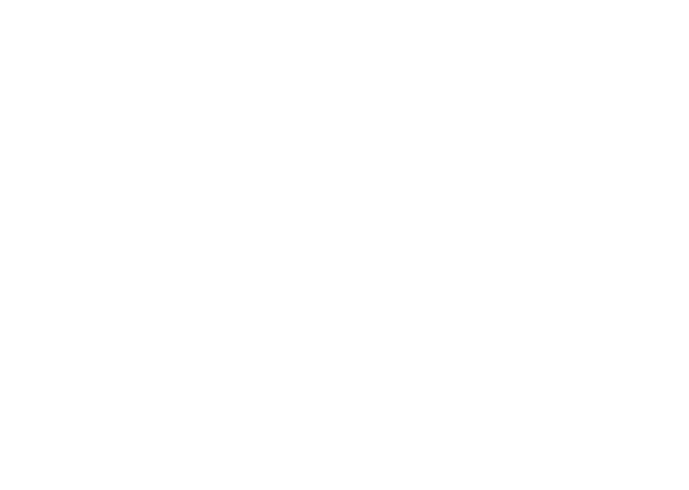
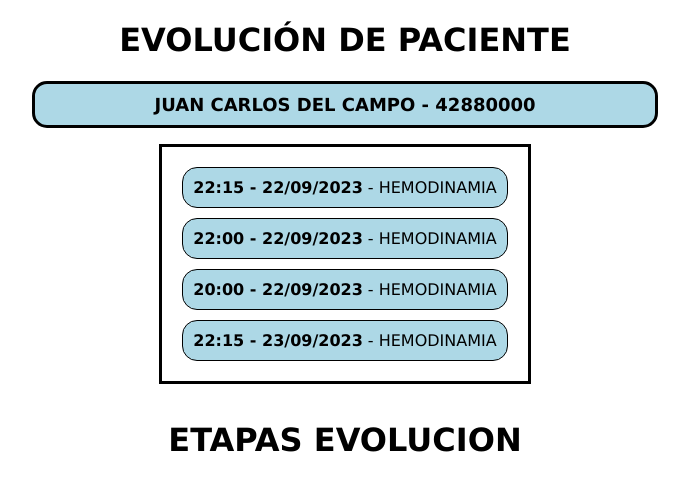
Before and after one commit to DanielAizcorbe/pae-v2, a React (Create React App) app: page / in a window 1280 px wide. Shown: the top 490 px of the page, without its empty margins (295-984 px from the left). Built offline with nearby package versions, Linux system fonts and the light colour scheme; the HTML template or start-up script is replaced by a standard one.

Commit message:
add componentes de la pantalla principal

```diff
--- /dev/null
+++ b/demo-pantallas/styles.css
@@ -0,0 +1,90 @@
+* {
+    font-family: Verdana, Geneva, Tahoma, sans-serif
+}
+
+html, .buscar-paciente  {
+    padding: 0;
+    margin: 0;
+}
+
+h1 {
+    display: flex;
+    padding: 10px;
+    text-align: center;
+    justify-content: center;
+    align-items: center;
+    font-size: 48px;
+}
+
+input[type=number]::-webkit-inner-spin-button,
+input[type=number]::-webkit-outer-spin-button {
+  -webkit-appearance: none;
+  margin: 0;
+}
+
+input[type=number] {
+  -moz-appearance: textfield; /* Firefox */
+}
+
+.container {
+    display: flex;
+    flex-direction: column;
+    width: 100%;
+    height: 40vh;
+    align-items: center;
+    justify-content: center;
+}
+
+label input {
+    width: 500px;
+    outline: none;
+    padding: 0;
+    margin: 0;
+    text-align: center;
+}
+
+button {
+    height: 30px;
+    margin: 0;
+    padding: 0;
+    border: 1px solid black;
+}
+
+label {
+    width: 100%;
+    display: flex;
+}
+
+.search-bar {
+    display: flex;
+    flex-direction: row;
+}
+
+table {
+    text-align: left;
+    width: 400px;
+}
+
+tr {
+    height: 40px;
+    padding: 20px;
+}
+
+.datos-paciente {
+    display: flex;
+    flex-direction: column;
+    justify-content: flex-start;
+    align-items: center;
+    width: 500px;
+    height: 500px;
+    border: 2px solid black;
+    padding: 20px;
+}
+
+.datos-paciente h2{
+    width: 400px;
+    display: flex;
+    justify-content: flex-start;
+    align-items: center;
+    margin-bottom: 60px;
+}
--- a/public/index.html
+++ b/public/index.html
@@ -24,7 +24,7 @@
       work correctly both with client-side routing and a non-root public URL.
       Learn how to configure a non-root public URL by running `npm run build`.
     -->
-    <title>React App</title>
+    <title>PAE - DEMO</title>
   </head>
   <body>
     <noscript>You need to enable JavaScript to run this app.</noscript>
--- a/src/App.css
+++ b/src/App.css
@@ -1,38 +1,68 @@
-.App {
-  text-align: center;
+:root {
+  --color-texto: black;
+  --fondo-resaltado: lightblue;
+  --text-family: "Verdana" , san-serif;
 }
 
-.App-logo {
-  height: 40vmin;
-  pointer-events: none;
+* {
+  font-family: var(--text-family);
 }
 
-@media (prefers-reduced-motion: no-preference) {
-  .App-logo {
-    animation: App-logo-spin infinite 20s linear;
-  }
+/*DATOS PACIENTE*/
+
+.App {
+  display: flex;
+  flex-direction: column;
+  justify-content: center;
+  align-items: center;
+  width: 100%;
+  height: 100%;
 }
 
-.App-header {
-  background-color: #282c34;
-  min-height: 100vh;
+.datos-paciente-container {
+  border: 3px solid black;
+  border-radius: 15px;
+  max-width: 50vw;
+  min-width: 600px;
   display: flex;
-  flex-direction: column;
   align-items: center;
   justify-content: center;
-  font-size: calc(10px + 2vmin);
-  color: white;
+  padding: 10px;
+  background-color: var(--fondo-resaltado);
 }
 
-.App-link {
-  color: #61dafb;
+.datos-paciente-container span {
+  color: var(--color-texto);
+  font-size: large;
+  font-weight: bolder;
 }
 
-@keyframes App-logo-spin {
-  from {
-    transform: rotate(0deg);
-  }
-  to {
-    transform: rotate(360deg);
-  }
+/* EVOLUCIONES ANTERIORES*/
+
+.evoluaciones-container {
+  border: 3px solid black;
+  padding: 20px;
+  list-style-type: none;
 }
+
+.evoluaciones-container li {
+  margin-bottom: 10px;
+  border: 1px solid black;
+  border-radius: 15px;
+  padding: 10px;
+  cursor: pointer;
+  background-color: var(--fondo-resaltado);
+}
+
+.evoluaciones-container li:hover {
+  background-color: lightseagreen;
+}
+
+.evoluaciones-container li span {
+  color: black;
+  font-weight: bolder;
+}
+
+.evoluaciones-container li:last-child {
+  margin-bottom: 0;
+}
--- a/src/App.js
+++ b/src/App.js
@@ -1,25 +1,21 @@
-import logo from './logo.svg';
+import { DatosPaciente } from "./components/DatosPaciente";
+import { EvoluacionesAnteriores } from "./components/EvoluacionesAnteriores";
+import { EtapasEvolucion } from "./components/EtapasEvolucion";
 import './App.css';
+
+const nombrePaciente = "JUAN CARLOS DEL CAMPO";
+const documentoPaciente = "42880000";
 
 function App() {
   return (
     <div className="App">
-{/*       <header className="App-header">
-        <img src={logo} className="App-logo" alt="logo" />
-        <p>
-          Edit <code>src/App.js</code> and save to reload.
-        </p>
-        <a
-          className="App-link"
-          href="https://reactjs.org"
-          target="_blank"
-          rel="noopener noreferrer"
-        >
-          Learn React
-        </a>
-      </header> */}
-
-
+      <h1>EVOLUCIÓN DE PACIENTE</h1>
+      <DatosPaciente
+        nombre={nombrePaciente}
+        documento={documentoPaciente}
+      />
+      <EvoluacionesAnteriores />
+      <EtapasEvolucion/>
     </div>
   );
 }
--- /dev/null
+++ b/src/components/DatosPaciente.js
@@ -0,0 +1,12 @@
+import React from "react";
+
+const DatosPaciente = ({nombre, documento}) => {
+    return (
+        <div className="datos-paciente-container">
+            {/*<h1>DATOS PACIENTE</h1>*/}
+            <span>{nombre + " - " + documento}</span>
+        </div>
+    );
+}
+
+export {DatosPaciente};
--- /dev/null
+++ b/src/components/EtapasEvolucion.js
@@ -0,0 +1,12 @@
+import React from "react";
+
+const EtapasEvolucion = () => {
+
+    return (
+        <div>
+            <h1>ETAPAS EVOLUCION</h1>
+        </div>
+    );
+}
+
+export {EtapasEvolucion}
--- /dev/null
+++ b/src/components/EvoluacionesAnteriores.js
@@ -0,0 +1,44 @@
+import React from "react";
+import { ItemEvolucionAnterior } from "./ItemEvolucionAnterior";
+
+const evoluciones = [
+    {
+        id: 1,
+        hora: "22:15",
+        fecha: "22/09/2023",
+        sector: "HEMODINAMIA"
+    },
+    {
+        id: 2,
+        hora: "22:00",
+        fecha: "22/09/2023",
+        sector: "HEMODINAMIA"
+    },
+    {
+        id: 3,
+        hora: "20:00",
+        fecha: "22/09/2023",
+        sector: "HEMODINAMIA"
+    },
+    {
+        id: 4,
+        hora: "22:15",
+        fecha: "23/09/2023",
+        sector: "HEMODINAMIA"
+    }
+];
+
+const EvoluacionesAnteriores = () => {
+    return (
+        <div>
+            <ol className="evoluaciones-container">
+                {
+                evoluciones
+                    .map(evolucion => <ItemEvolucionAnterior evolucionAnterior={evolucion}/>)
+                }
+            </ol>
+        </div>
+    );
+}
+
+export {EvoluacionesAnteriores};
--- /dev/null
+++ b/src/components/ItemEvolucionAnterior.js
@@ -0,0 +1,13 @@
+import React from "react";
+
+const ItemEvolucionAnterior = ({evolucionAnterior}) => {
+
+    return (
+        <li key={evolucionAnterior.id} /* onClick={() => alert("APRETASTE EL BOTON CON ID: " + evolucionAnterior.id)} */>
+            <span>{evolucionAnterior.hora + " - " + evolucionAnterior.fecha}</span>
+            {" - " + evolucionAnterior.sector}
+        </li>
+    );
+};
+
+export {ItemEvolucionAnterior}
```
Also changed, not shown: demo-pantallas/1.PRINCIPAL.png (added).
